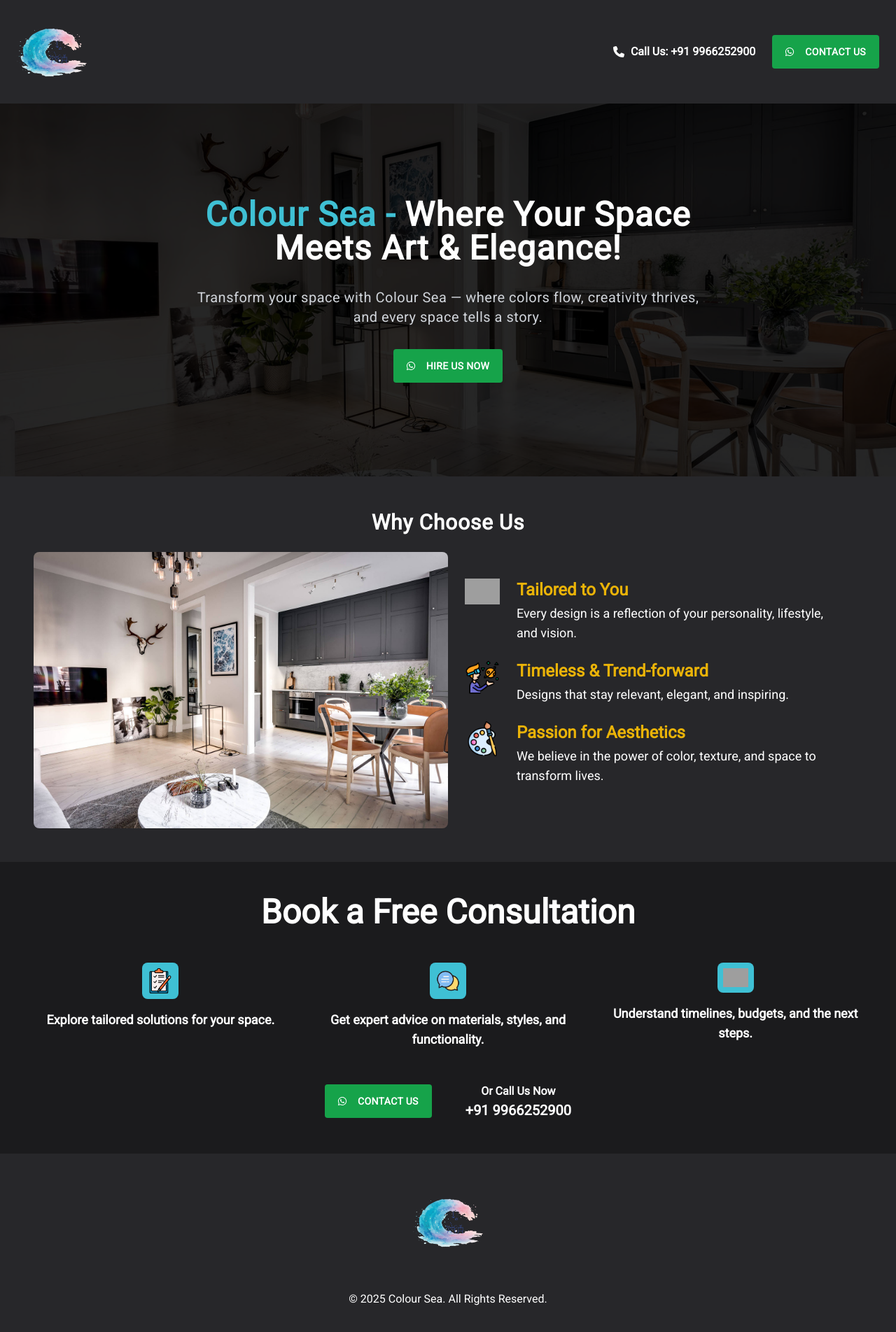
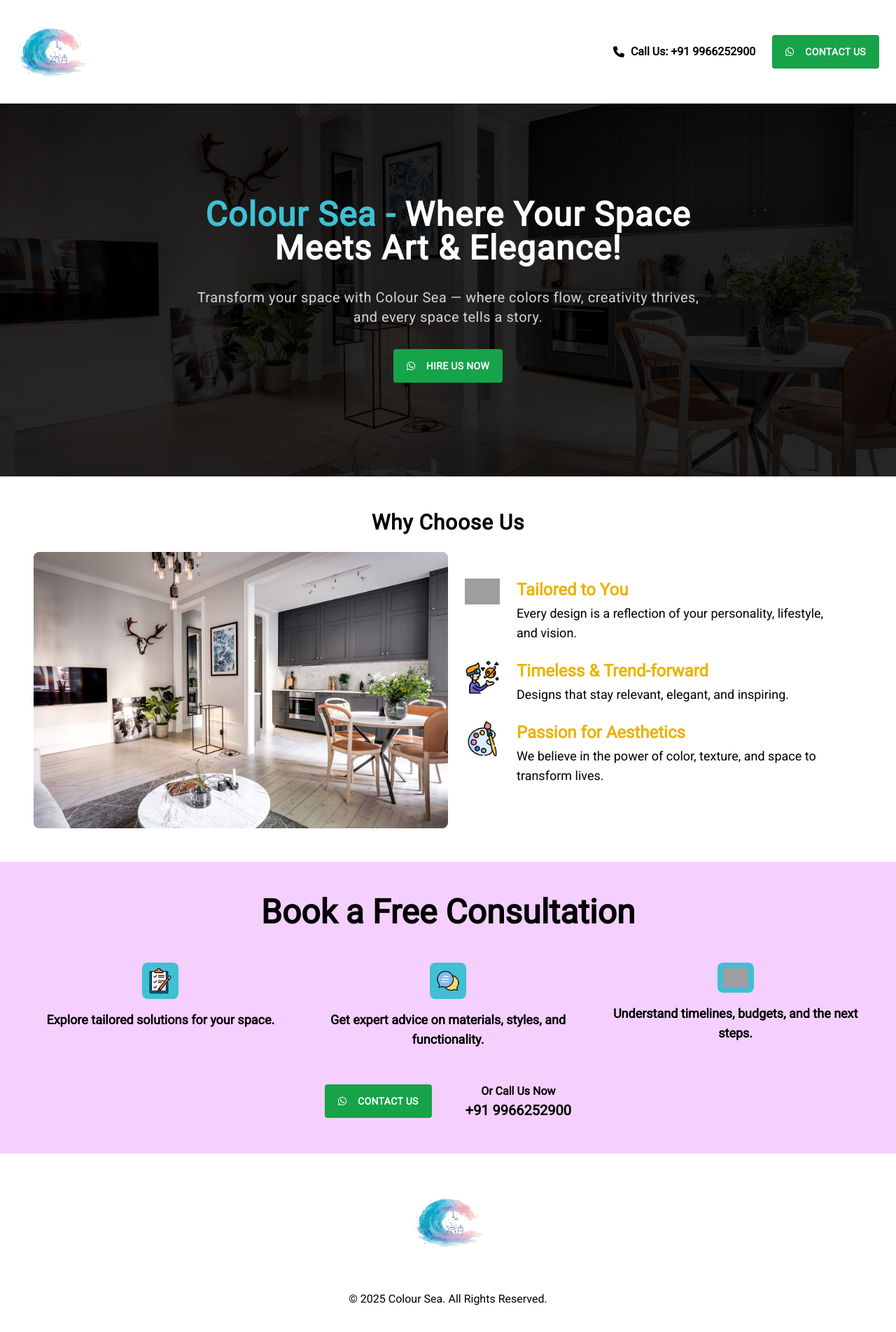
Before and after one commit to chetanrule365/colour-sea, a Next.js app: page / in a window 1280 px wide. Shown: the top 1904 px of the page at 70% size. Built offline with nearby package versions, Linux system fonts and the light colour scheme; grey boxes are pictures that could not be loaded.

Commit message:
make white

```diff
--- a/src/app/page.tsx
+++ b/src/app/page.tsx
@@ -6,7 +6,7 @@ import WhyChooseUs from "@/components/WhyChooseUs";
 
 export default function Home() {
   return (
-    <div className="bg-zinc-800">
+    <div className="">
       <Header />
       <main className="flex flex-col">
         <Landing />
--- a/src/components/Contact.tsx
+++ b/src/components/Contact.tsx
@@ -25,7 +25,7 @@ const POINTS: Array<{
 
 function Contact() {
   return (
-    <div className="flex flex-col items-center justify-center p-12 bg-black bg-opacity-30 text-white">
+    <div className="flex flex-col items-center justify-center p-12 bg-fuchsia-200">
       <h1 className="text-5xl font-semibold text-center">
         Book a Free Consultation
       </h1>
--- a/src/components/Footer.tsx
+++ b/src/components/Footer.tsx
@@ -4,7 +4,7 @@ import React from "react";
 
 function Footer() {
   return (
-    <footer className="p-12 text-white">
+    <footer className="p-12">
       <Image
         src={getImagePath("/logo-trans.png")}
         alt="logo"
--- a/src/components/Header.tsx
+++ b/src/components/Header.tsx
@@ -16,7 +16,7 @@ function Header() {
         height={100}
       />
       <div className="items-center gap-6 hidden md:flex">
-        <div className="text-white font-semibold flex items-center gap-2">
+        <div className="font-semibold flex items-center gap-2">
           <FontAwesomeIcon icon={faPhone} width={18} />
           <p className="">Call Us: +91 {MOBILE_NUMBER}</p>
         </div>
--- a/src/components/WhyChooseUs.tsx
+++ b/src/components/WhyChooseUs.tsx
@@ -28,7 +28,7 @@ const POINTS: Array<{
 
 function WhyChooseUs() {
   return (
-    <div className="max-w-screen-xl m-auto text-white">
+    <div className="max-w-screen-xl m-auto">
       <h1 className="text-3xl font-bold tracking-wide text-center mb-6">
         Why Choose Us
       </h1>
```
